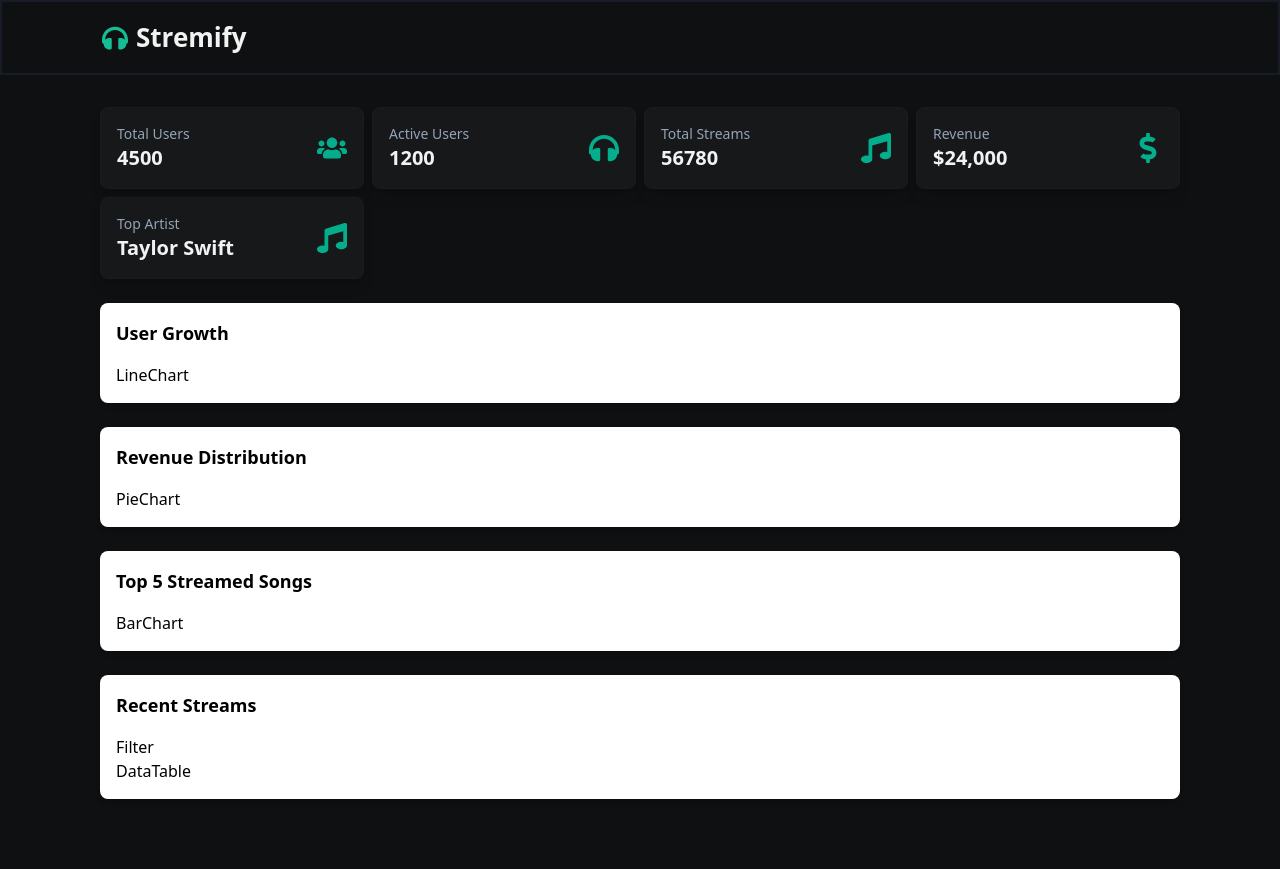
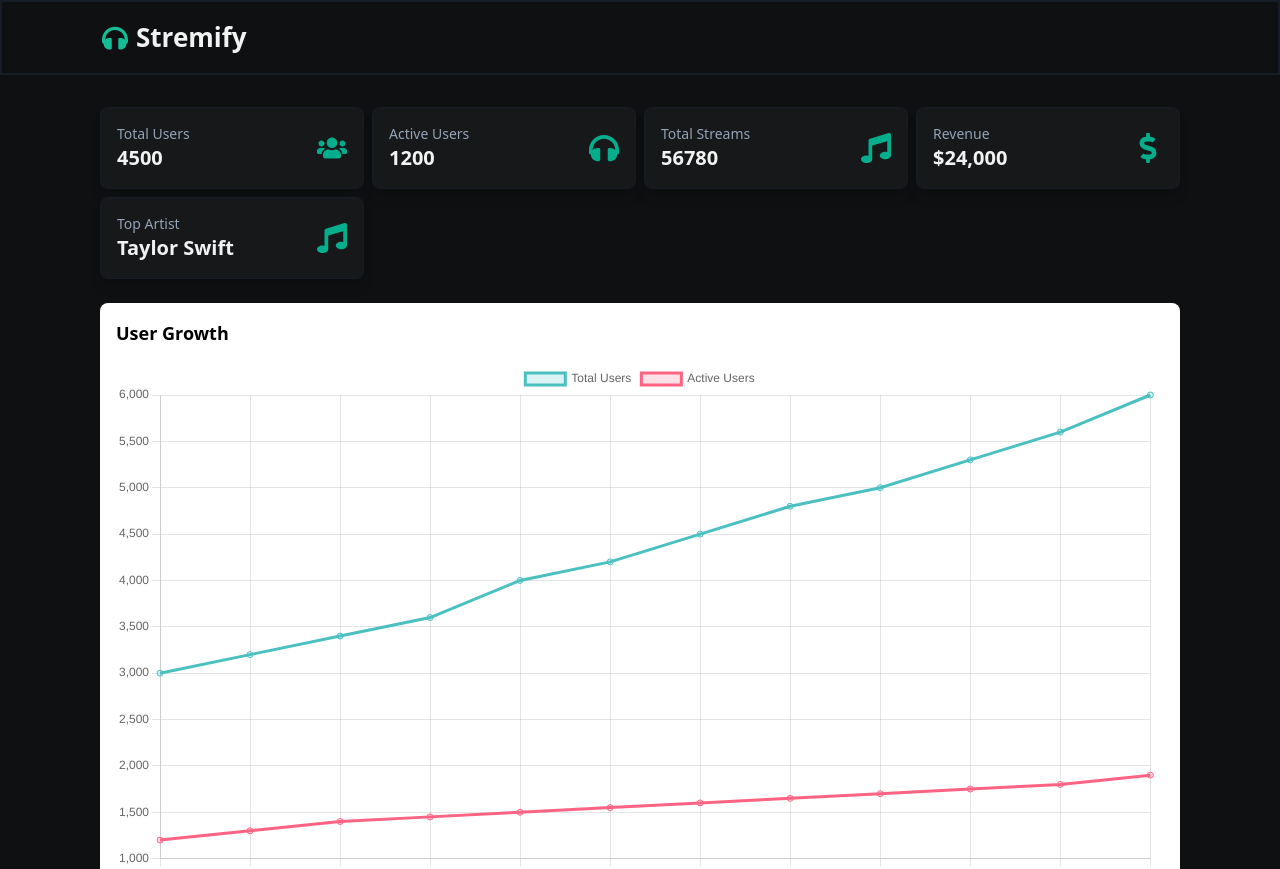
Before and after one commit to Rupesh-Piwal/Streamify, a Next.js app: page / in a window 1280 px wide. Shown: the top 869 px of the page. Built offline with nearby package versions, Linux system fonts and the light colour scheme.

Commit message:
feature: line chart

```diff
--- a/package.json
+++ b/package.json
@@ -9,8 +9,10 @@
     "lint": "next lint"
   },
   "dependencies": {
+    "chart.js": "^4.4.4",
     "next": "14.2.13",
     "react": "^18",
+    "react-chartjs-2": "^5.2.0",
     "react-dom": "^18",
     "react-icons": "^5.3.0"
   },
--- a/src/app/page.tsx
+++ b/src/app/page.tsx
@@ -5,6 +5,11 @@ import Filter from "@/components/Filter";
 import MetricsCard from "@/components/MetricsCard";
 import DataTable from "@/components/Table/DataTable";
 import { FaDollarSign, FaHeadphones, FaMusic, FaUsers } from "react-icons/fa";
+import {
+  mockUserGrowthData,
+  mockRevenueData,
+  mockTopSongsData,
+} from "@/data/mockData";
 
 export default function Home() {
   const totalStreams = 56780;
@@ -42,7 +47,7 @@ export default function Home() {
         {/* User Growth Line Chart */}
         <div className="bg-white shadow-md rounded-lg my-6 p-4">
           <h2 className="text-lg font-semibold mb-4">User Growth</h2>
-          <LineChart />
+          <LineChart data={mockUserGrowthData} />
         </div>
 
         {/* Revenue Distribution Pie Chart */}
--- a/src/components/chart/LineChart.tsx
+++ b/src/components/chart/LineChart.tsx
@@ -1,7 +1,46 @@
 import React from "react";
+import { Line } from "react-chartjs-2";
+import {
+  Chart as ChartJS,
+  CategoryScale,
+  LinearScale,
+  PointElement,
+  LineElement,
+  Title,
+  Tooltip,
+  Legend,
+} from "chart.js";
 
-const LineChart = () => {
-  return <div>LineChart</div>;
+ChartJS.register(
+  CategoryScale,
+  LinearScale,
+  PointElement,
+  LineElement,
+  Title,
+  Tooltip,
+  Legend
+);
+
+interface LineChartProps {
+  data: {
+    labels: string[];
+    datasets: {
+      label: string;
+      data: number[];
+      borderColor: string;
+      backgroundColor: string;
+    }[];
+  };
+}
+const LineChart: React.FC<LineChartProps> = ({ data }) => {
+  const options = {
+    responsive: true,
+    plugins: {
+      legend: { position: "top" },
+      title: { display: true, text: "User Growth (Last 12 months)" },
+    },
+  };
+  return <Line data={data} />;
 };
 
 export default LineChart;
--- a/src/data/mockData.ts
+++ b/src/data/mockData.ts
@@ -1,52 +1,36 @@
-export const mockStreams = [
-  {
-    songName: "Song A",
-    artist: "Artist 1",
-    dateStreamed: "2023-09-01",
-    streamCount: 1500,
-    userId: "user123",
-  },
-  {
-    songName: "Song B",
-    artist: "Artist 2",
-    dateStreamed: "2023-09-02",
-    streamCount: 1200,
-    userId: "user456",
-  },
-  {
-    songName: "Song C",
-    artist: "Artist 3",
-    dateStreamed: "2023-09-03",
-    streamCount: 1800,
-    userId: "user789",
-  },
-  // Add more mock data as needed
-];
+// mockData.ts
 
 export const mockUserGrowthData = {
   labels: [
-    "January",
-    "February",
-    "March",
-    "April",
+    "Jan",
+    "Feb",
+    "Mar",
+    "Apr",
     "May",
-    "June",
-    "July",
-    "August",
-    "September",
+    "Jun",
+    "Jul",
+    "Aug",
+    "Sep",
+    "Oct",
+    "Nov",
+    "Dec",
   ],
   datasets: [
     {
       label: "Total Users",
-      data: [100, 200, 300, 400, 500, 600, 700, 800, 900],
-      borderColor: "#4A90E2",
-      fill: false,
+      data: [
+        3000, 3200, 3400, 3600, 4000, 4200, 4500, 4800, 5000, 5300, 5600, 6000,
+      ],
+      borderColor: "rgba(75, 192, 192, 1)",
+      backgroundColor: "rgba(75, 192, 192, 0.2)",
     },
     {
       label: "Active Users",
-      data: [50, 100, 150, 200, 250, 300, 350, 400, 450],
-      borderColor: "#50E3C2",
-      fill: false,
+      data: [
+        1200, 1300, 1400, 1450, 1500, 1550, 1600, 1650, 1700, 1750, 1800, 1900,
+      ],
+      borderColor: "rgba(255, 99, 132, 1)",
+      backgroundColor: "rgba(255, 99, 132, 0.2)",
     },
   ],
 };
@@ -55,13 +39,20 @@ export const mockRevenueData = {
   labels: ["Subscriptions", "Ads"],
   datasets: [
     {
-      label: "Revenue",
-      data: [65, 35],
-      backgroundColor: ["#4A90E2", "#50E3C2"],
+      label: "Revenue Sources",
+      data: [18000, 6000],
+      backgroundColor: ["rgba(54, 162, 235, 0.6)", "rgba(255, 206, 86, 0.6)"],
     },
   ],
 };
 
 export const mockTopSongsData = {
-  labels: ["Song A", "Song B", "Song C", "Song D"],
+  labels: ["Song A", "Song B", "Song C", "Song D", "Song E"],
+  datasets: [
+    {
+      label: "Stream Count",
+      data: [4500, 4200, 4000, 3900, 3700],
+      backgroundColor: "rgba(153, 102, 255, 0.6)",
+    },
+  ],
 };
```
Also changed, not shown: 1 other file (tests, documents, lock files or other folders).
